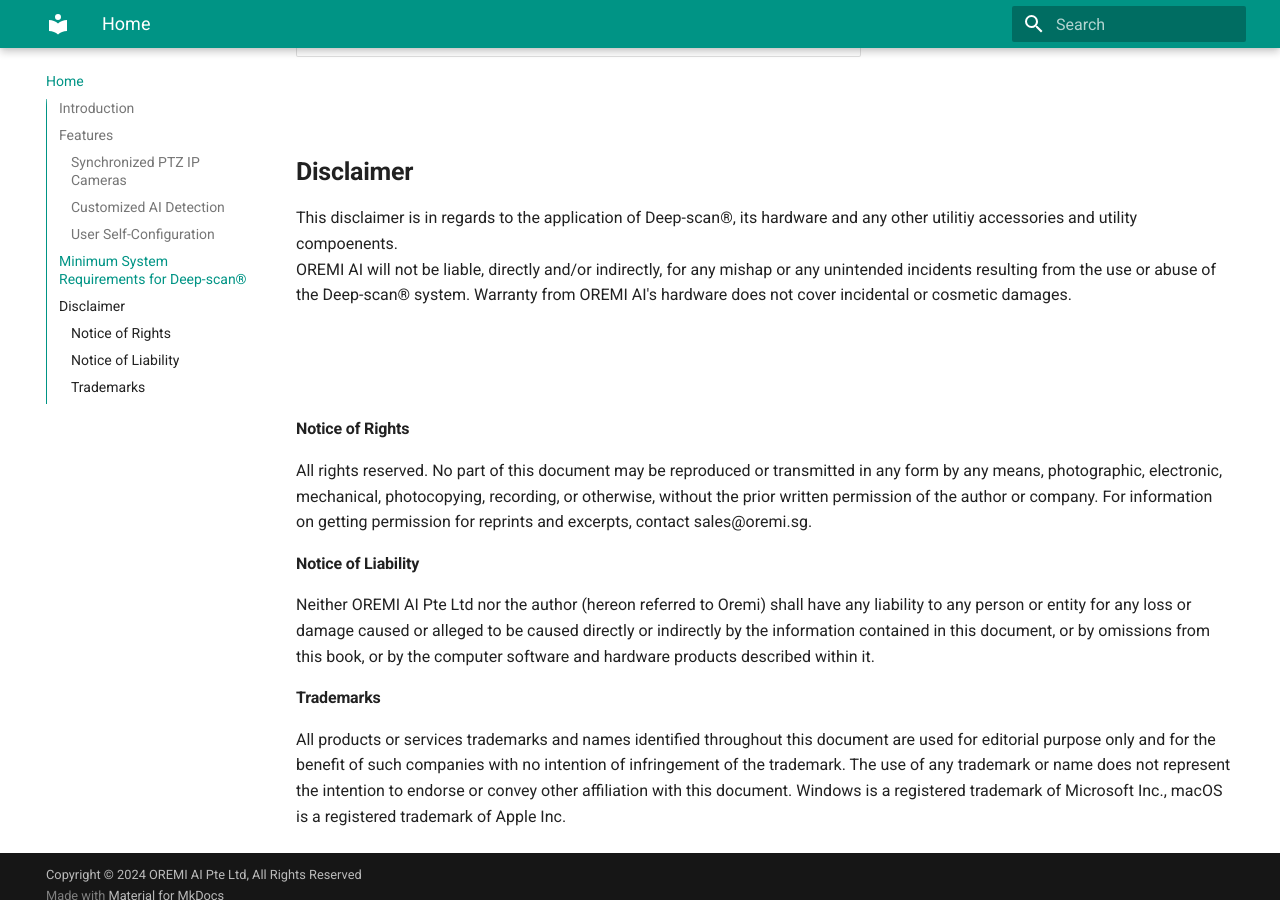
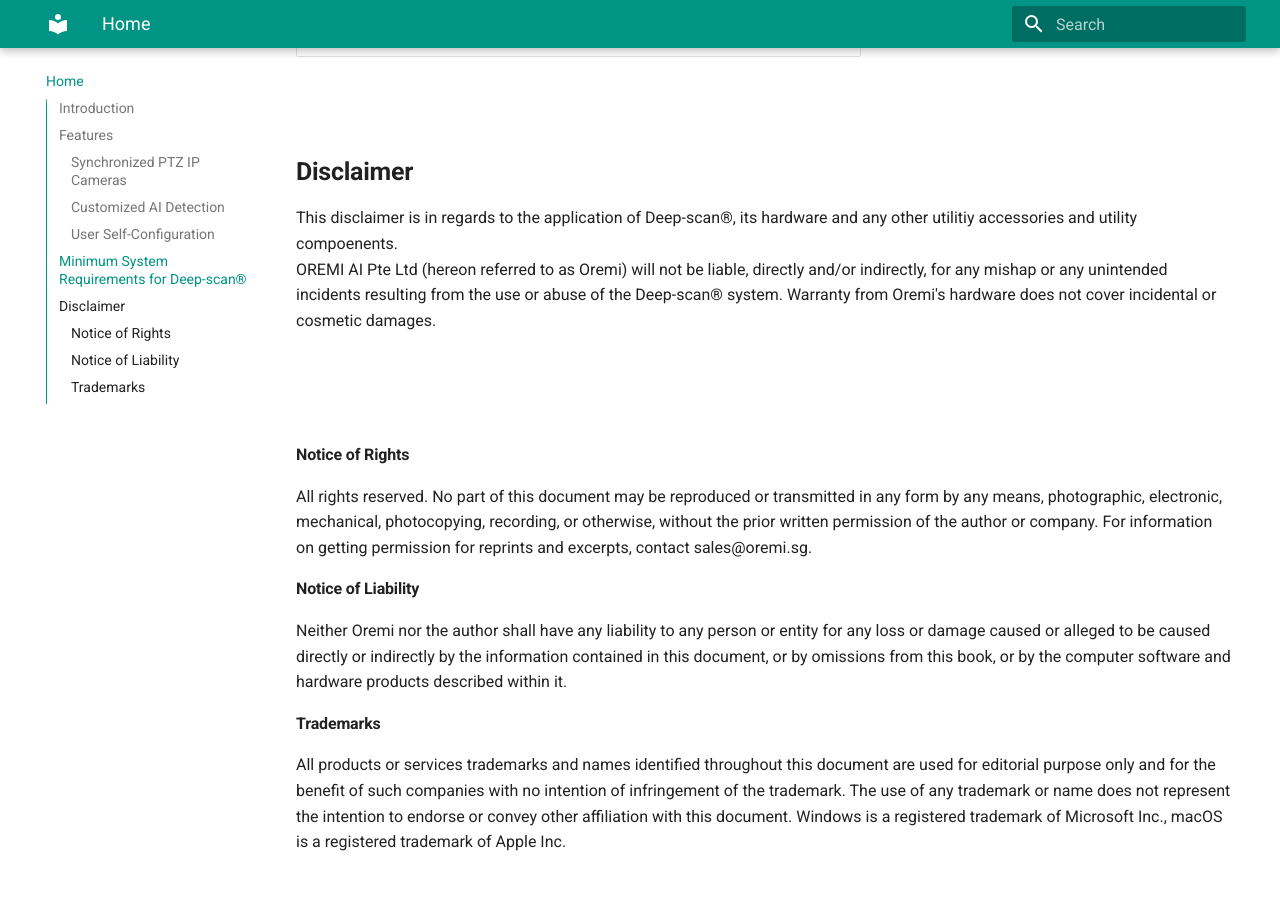
Before and after one commit to deep-scan/ai_inspector_guide, an MkDocs documentation site: the page built from docs/index.md, in a window 1280 px wide and 900 px high, scrolled down 1592 px. Built offline with MkDocs 1.6.1 and Material for MkDocs 9.7.7, drawn with Linux system fonts in a browser that asks for light colours.

```diff
--- a/docs/index.md
+++ b/docs/index.md
@@ -43,10 +43,10 @@
 
 ## **Disclaimer**
 This disclaimer is in regards to the application of Deep-scan&reg;, its hardware and any other utilitiy accessories and utility compoenents. <br/>
-OREMI AI will not be liable, directly and/or indirectly, for any mishap or any unintended incidents resulting from the use or abuse of the Deep-scan&reg; system. Warranty from OREMI AI's hardware does not cover incidental or cosmetic damages.<br/>
-
+OREMI AI Pte Ltd (hereon referred to as Oremi) will not be liable, directly and/or indirectly, for any mishap or any unintended incidents resulting from the use or abuse of the Deep-scan&reg; system. Warranty from Oremi's hardware does not cover incidental or cosmetic damages.<br/>
 
 <br/><br/><br/>
+
 
 #### Notice of Rights
 All rights reserved. No part of this document may be reproduced or transmitted in any form by any means, photographic, electronic,
@@ -54,7 +54,7 @@
 For information on getting permission for reprints and excerpts, contact sales@oremi.sg.
 
 #### Notice of Liability
-Neither OREMI AI Pte Ltd nor the author (hereon referred to Oremi) shall have any liability to any person or entity for any loss or damage
+Neither Oremi nor the author shall have any liability to any person or entity for any loss or damage
 caused or alleged to be caused directly or indirectly by the information contained in this document, or by omissions
 from this book, or by the computer software and hardware products described within it.
 
@@ -62,3 +62,5 @@
 All products or services trademarks and names identified throughout this document are used for editorial purpose only and for the benefit of such companies with no
 intention of infringement of the trademark. The use of any trademark or name does not represent the intention to endorse or convey other affiliation with this document.
 Windows is a registered trademark of Microsoft Inc., macOS is a registered trademark of Apple Inc.
+
+<br/><br/>
```
